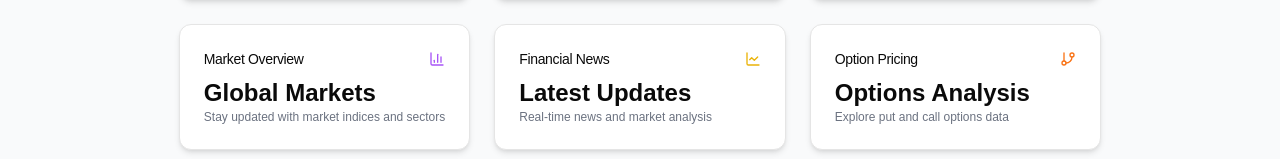
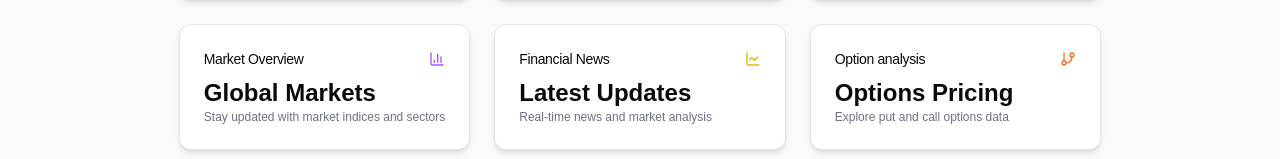
Before and after one commit to kulraj710/fin-dashboard, a Next.js app in the folder frontend/: page / in a window 1280 px wide. Shown: the part 242-401 px from the top of the page. Built offline with nearby package versions, Linux system fonts and the light colour scheme.

Commit message:
[feat] : add analytics

```diff
--- a/frontend/app/layout.tsx
+++ b/frontend/app/layout.tsx
@@ -1,6 +1,7 @@
 import type { Metadata } from "next";
 import localFont from "next/font/local";
 import "./globals.css";
+import { Analytics } from '@vercel/analytics/react';
 
 const geistSans = localFont({
   src: "./fonts/GeistVF.woff",
@@ -29,6 +30,7 @@ export default function RootLayout({
         className={`${geistSans.variable} ${geistMono.variable} antialiased`}
       >
         {children}
+        <Analytics />
       </body>
     </html>
   );
--- a/frontend/components/homepage-footer.tsx
+++ b/frontend/components/homepage-footer.tsx
@@ -1,7 +1,7 @@
 'use client'
 
 import React from 'react'
-import { Card, CardContent, CardDescription, CardHeader, CardTitle } from "@/components/ui/card"
+import { Card, CardContent, CardHeader, CardTitle } from "@/components/ui/card"
 import { Input } from "@/components/ui/input"
 import { Button } from "@/components/ui/button"
 import {
@@ -12,7 +12,7 @@ import {
   DropdownMenuSeparator,
   DropdownMenuTrigger,
 } from "@/components/ui/dropdown-menu"
-import { BarChart3, LineChart, PieChart, TrendingUp, Briefcase, Activity, GitBranch, Search, BellIcon, UserCircle, Github } from 'lucide-react'
+import { BarChart3, LineChart, TrendingUp, Briefcase, Activity, GitBranch, Search, BellIcon, UserCircle, Github } from 'lucide-react'
 import Link from 'next/link'
 
 export function HomepageFooter() {
@@ -110,11 +110,11 @@ export function HomepageFooter() {
           <Link href="/option-pricing">
           <Card className="bg-white dark:bg-gray-800 shadow-md hover:shadow-lg transition-shadow duration-300">
             <CardHeader className="flex flex-row items-center justify-between space-y-0 pb-2">
-              <CardTitle className="text-sm font-medium">Option Pricing</CardTitle>
+              <CardTitle className="text-sm font-medium">Option analysis</CardTitle>
               <GitBranch className="h-4 w-4 text-orange-500" />
             </CardHeader>
             <CardContent>
-              <div className="text-2xl font-bold">Options Analysis</div>
+              <div className="text-2xl font-bold">Options Pricing</div>
               <p className="text-xs text-gray-500 dark:text-gray-400">Explore put and call options data</p>
             </CardContent>
           </Card>
@@ -132,7 +132,7 @@ export function HomepageFooter() {
               </p>
             </div>
             <div className="flex items-center">
-              <Button variant="outline" size="sm" className="text-gray-700 dark:text-gray-200">
+              <Button variant="outline" size="sm" onClick={() => alert("I will add the link shortly! Thank you for your interest")} className="text-gray-700 dark:text-gray-200">
                 <Github className="mr-2 h-4 w-4" />
                 View on GitHub
               </Button>
--- a/frontend/package.json
+++ b/frontend/package.json
@@ -21,6 +21,7 @@
     "@radix-ui/react-slot": "^1.1.0",
     "@radix-ui/react-switch": "^1.1.0",
     "@radix-ui/react-tooltip": "^1.1.2",
+    "@vercel/analytics": "^1.3.1",
     "axios": "^1.7.7",
     "class-variance-authority": "^0.7.0",
     "clsx": "^2.1.1",
```
Also changed, not shown: 1 other file (tests, documents, lock files or other folders).
